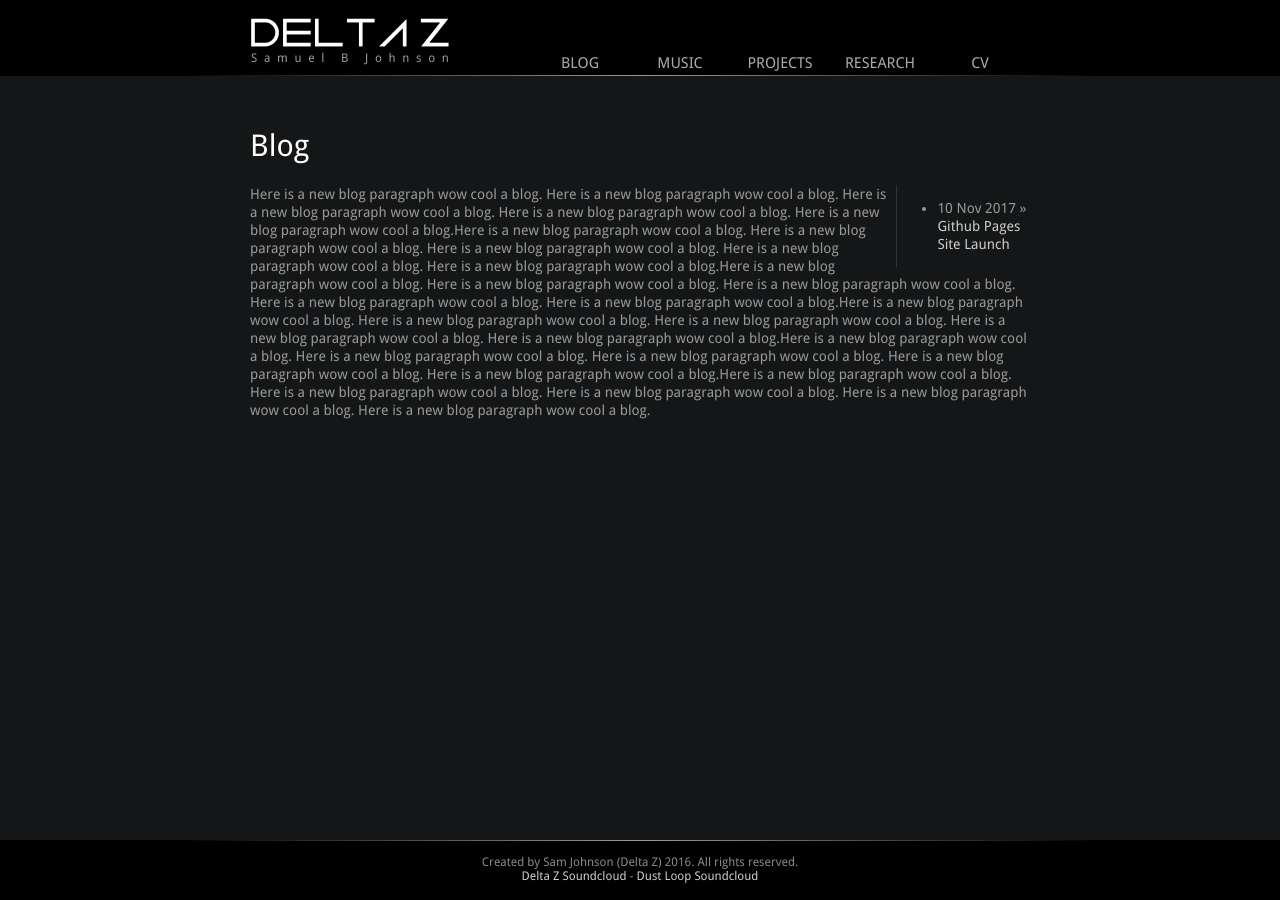
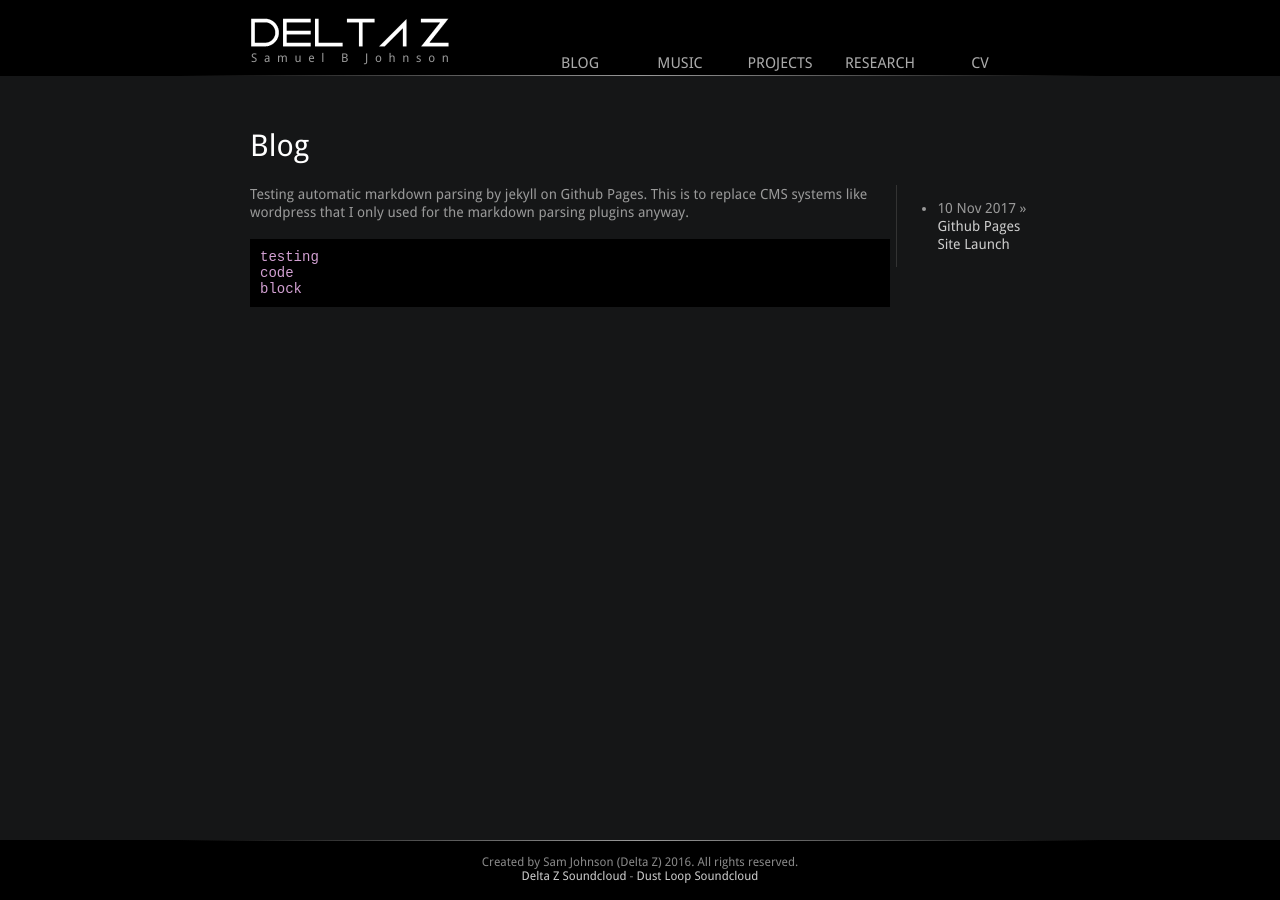
Before and after one commit to deltaz0/deltaz0.github.io, a Jekyll site: the page built from blog/index.md, in a window 1280 px wide. Built offline with Jekyll 4.4.1, drawn with Linux system fonts in a browser that asks for light colours; our own code applies the rules of GitHub Pages for plain Markdown files.

Commit message:
Update index.md

```diff
--- a/blog/index.md
+++ b/blog/index.md
@@ -11,6 +11,6 @@ layout: default
 	</ul>
 </div>
 <div>
-<p>Here is a new blog paragraph wow cool a blog. Here is a new blog paragraph wow cool a blog. Here is a new blog paragraph wow cool a blog. Here is a new blog paragraph wow cool a blog. Here is a new blog paragraph wow cool a blog.Here is a new blog paragraph wow cool a blog. Here is a new blog paragraph wow cool a blog. Here is a new blog paragraph wow cool a blog. Here is a new blog paragraph wow cool a blog. Here is a new blog paragraph wow cool a blog.Here is a new blog paragraph wow cool a blog. Here is a new blog paragraph wow cool a blog. Here is a new blog paragraph wow cool a blog. Here is a new blog paragraph wow cool a blog. Here is a new blog paragraph wow cool a blog.Here is a new blog paragraph wow cool a blog. Here is a new blog paragraph wow cool a blog. Here is a new blog paragraph wow cool a blog. Here is a new blog paragraph wow cool a blog. Here is a new blog paragraph wow cool a blog.Here is a new blog paragraph wow cool a blog. Here is a new blog paragraph wow cool a blog. Here is a new blog paragraph wow cool a blog. Here is a new blog paragraph wow cool a blog. Here is a new blog paragraph wow cool a blog.Here is a new blog paragraph wow cool a blog. Here is a new blog paragraph wow cool a blog. Here is a new blog paragraph wow cool a blog. Here is a new blog paragraph wow cool a blog. Here is a new blog paragraph wow cool a blog.</p>
+{{ site.posts.first.content }}
 </div>
 </div>
```
